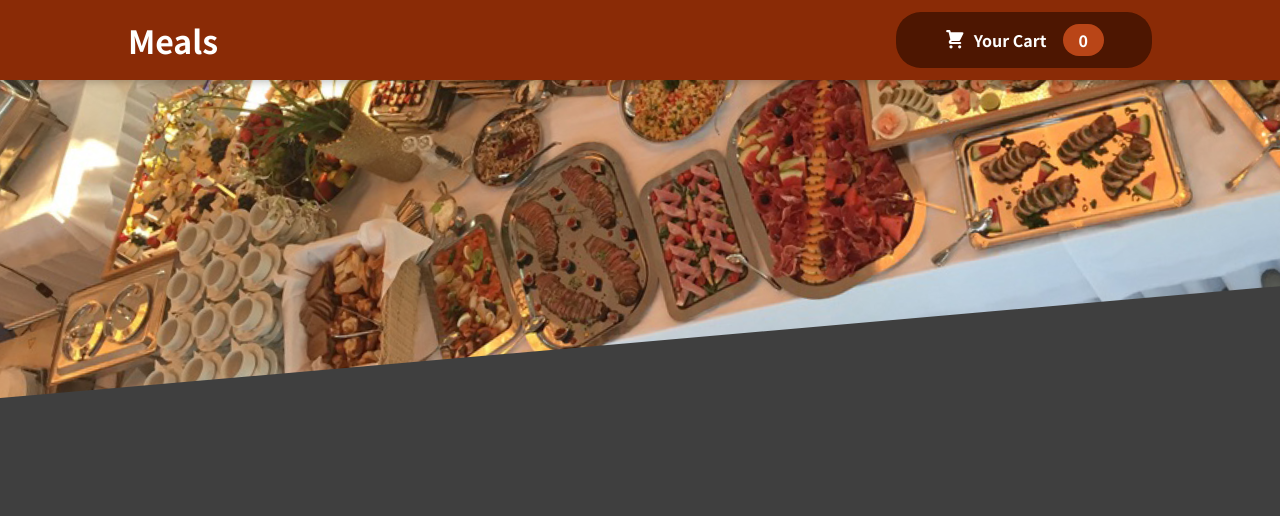
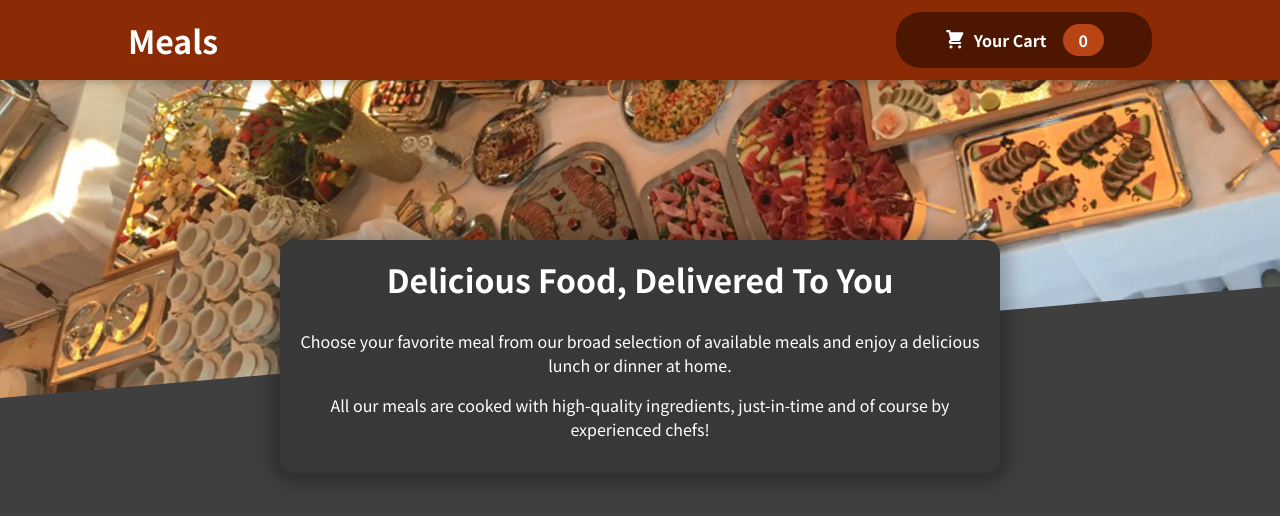
Before and after one commit to HimanshuDeveloperr/restaurant, a React (Create React App) app: page / in a window 1280 px wide. Shown: the top 516 px of the page. Built offline with nearby package versions, Linux system fonts and the light colour scheme.

Commit message:
MealsSummary

```diff
--- a/src/App.js
+++ b/src/App.js
@@ -1,14 +1,15 @@
 import { Fragment } from "react";
 import Header from "./Components/Layout/Header";
+import MealsSummary from "./Components/Layout/MealsSummary";
 
 
 function App() {
   return (
   <Fragment>
-
     <Header>
 
     </Header>
+    <MealsSummary/>
   </Fragment>
 
   );
--- /dev/null
+++ b/src/Components/Layout/MealsSummary.js
@@ -0,0 +1,19 @@
+import classes from './MealsSummary.module.css';
+
+const MealsSummary = () => {
+  return (
+    <section className={classes.summary}>
+      <h2>Delicious Food, Delivered To You</h2>
+      <p>
+        Choose your favorite meal from our broad selection of available meals
+        and enjoy a delicious lunch or dinner at home.
+      </p>
+      <p>
+        All our meals are cooked with high-quality ingredients, just-in-time and
+        of course by experienced chefs!
+      </p>
+    </section>
+  );
+};
+
+export default MealsSummary;
--- /dev/null
+++ b/src/Components/Layout/MealsSummary.module.css
@@ -0,0 +1,18 @@
+.summary {
+    text-align: center;
+    max-width: 45rem;
+    width: 90%;
+    margin: auto;
+    margin-top: -10rem;
+    position: relative;
+    background-color: #383838;
+    color: white;
+    border-radius: 14px;
+    padding: 1rem;
+    box-shadow: 0 1px 18px 10px rgba(0, 0, 0, 0.25);
+  }
+
+  .summary h2 {
+    font-size: 2rem;
+    margin-top: 0;
+  }
```
